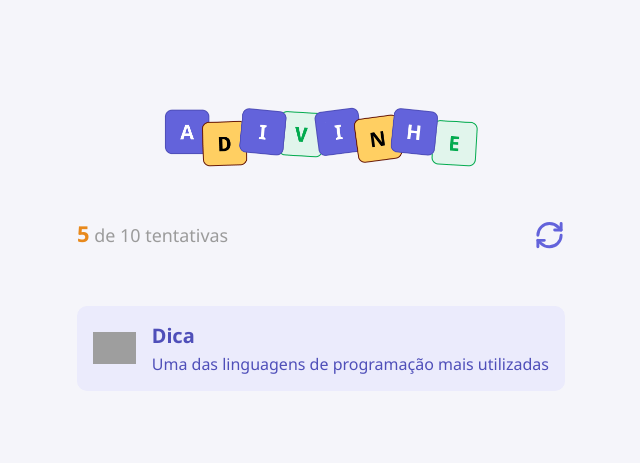
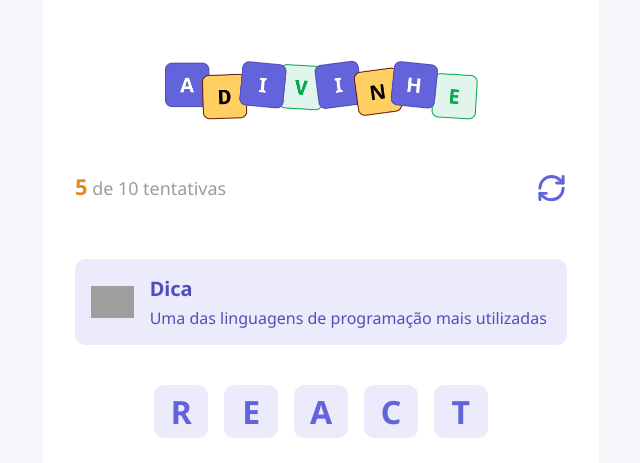
Before and after one commit to macedocmateus/adivinhe, a React (Vite) app: page / in a window 1280 px wide. Shown: the part 151-614 px from the top of the page, without its empty margins (319-959 px from the left). Built offline with nearby package versions, Linux system fonts and the light colour scheme; grey boxes are pictures that could not be loaded.

Commit message:
add main styles

```diff
--- a/src/App.tsx
+++ b/src/App.tsx
@@ -1,6 +1,7 @@
 import styles from "./app.module.css";
 import { Header } from "./components/Header";
 import { Tip } from "./components/Tip";
+import { Letter } from "./components/Letter";
 
 function App() {
     function handleRestartGame() {
@@ -15,7 +16,16 @@
                     max={10}
                     onRestart={handleRestartGame}
                 ></Header>
+
                 <Tip tip="Uma das linguagens de programação mais utilizadas"></Tip>
+
+                <div className={styles.word}>
+                    <Letter value="R"></Letter>
+                    <Letter value="E"></Letter>
+                    <Letter value="A"></Letter>
+                    <Letter value="C"></Letter>
+                    <Letter value="T"></Letter>
+                </div>
             </main>
         </div>
     );
--- a/src/app.module.css
+++ b/src/app.module.css
@@ -6,3 +6,20 @@
     justify-content: center;
     align-items: center;
 }
+
+.container main {
+    width: 34.75rem;
+    background-color: #fff;
+    padding: 4.5rem 2rem 2rem;
+    border-radius: 0.75rem;
+}
+
+.container .word {
+    width: 100%;
+    display: flex;
+    gap: 1rem;
+    justify-content: center;
+    align-items: center;
+    flex-wrap: wrap;
+    margin-block: 2.5rem;
+}
--- /dev/null
+++ b/src/components/Letter/index.tsx
@@ -0,0 +1,13 @@
+import styles from "./styles.module.css";
+
+type Props = {
+    value?: string;
+};
+
+export function Letter({ value = "" }: Props) {
+    return (
+        <div className={styles.letter}>
+            <span>{value}</span>
+        </div>
+    );
+}
--- /dev/null
+++ b/src/components/Letter/styles.module.css
@@ -0,0 +1,16 @@
+.letter {
+    width: 3.37rem;
+    height: 3.37rem;
+    border-radius: 0.62rem;
+
+    background-color: #ebebfc;
+    color: #6363db;
+
+    text-transform: uppercase;
+    font-size: 2rem;
+    font-weight: 700;
+
+    display: flex;
+    align-items: center;
+    justify-content: center;
+}
```
